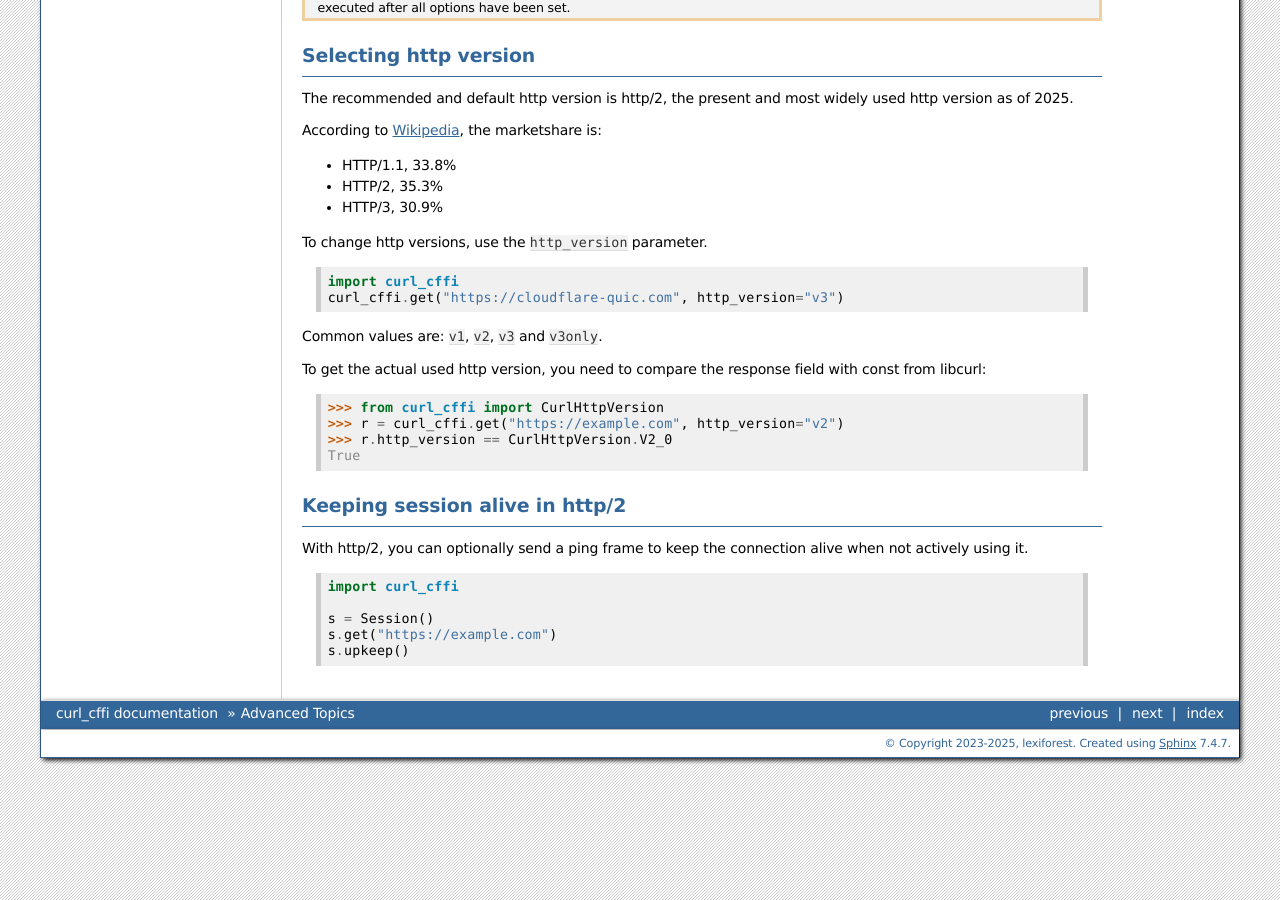
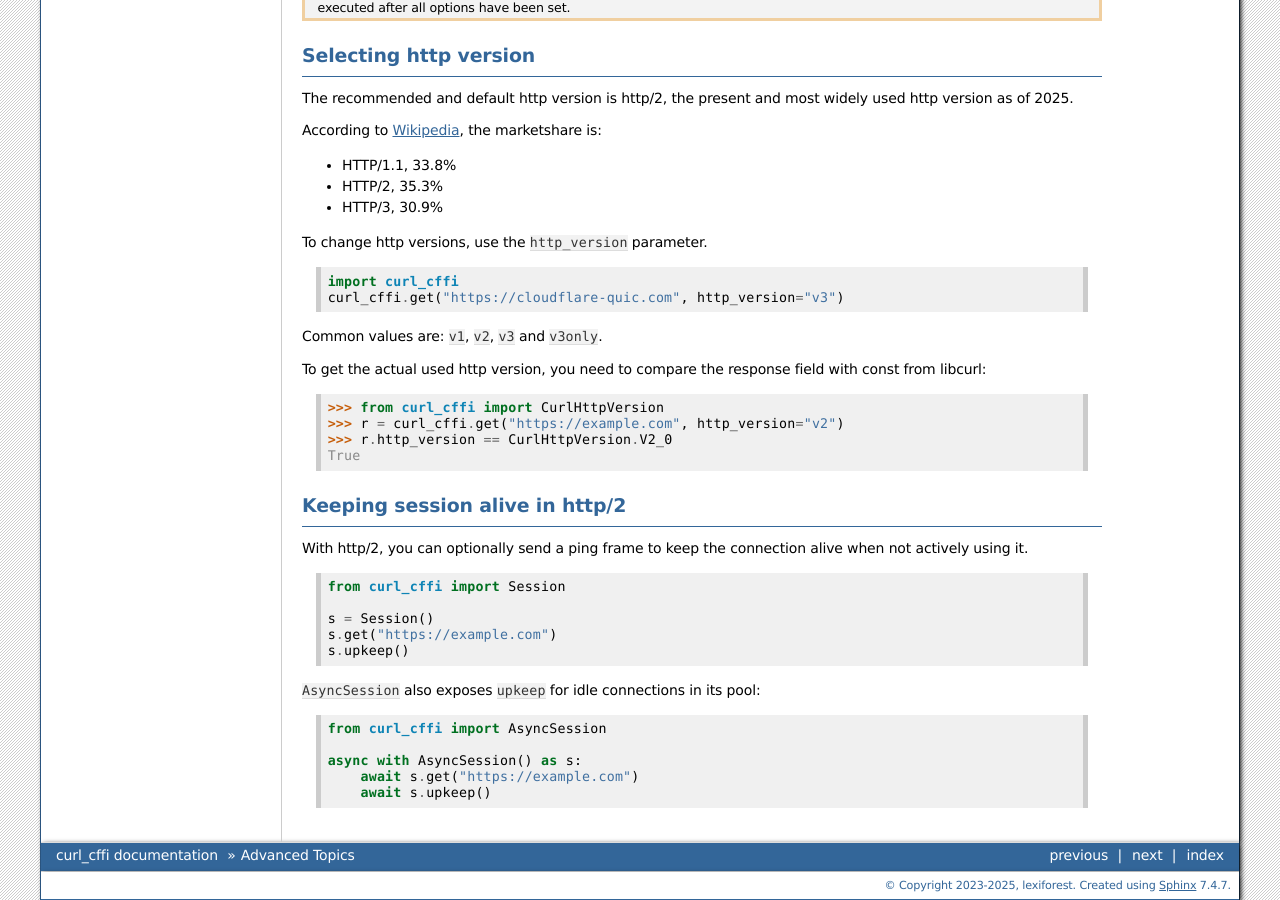
Before and after one commit to lexiforest/curl_cffi, a Sphinx documentation site: the page built from docs/advanced.rst, in a window 1280 px wide and 900 px high, scrolled down 2958 px. Built offline with Sphinx 7.4.7, drawn with Linux system fonts in a browser that asks for light colours.

Commit message:
Update docs

```diff
--- a/docs/advanced.rst
+++ b/docs/advanced.rst
@@ -242,8 +242,18 @@ With http/2, you can optionally send a ping frame to keep the connection alive w
 
 .. code-block:: python
 
-   import curl_cffi
+   from curl_cffi import Session
 
    s = Session()
    s.get("https://example.com")
    s.upkeep()
+
+``AsyncSession`` also exposes ``upkeep`` for idle connections in its pool:
+
+.. code-block:: python
+
+   from curl_cffi import AsyncSession
+
+   async with AsyncSession() as s:
+       await s.get("https://example.com")
+       await s.upkeep()
```
